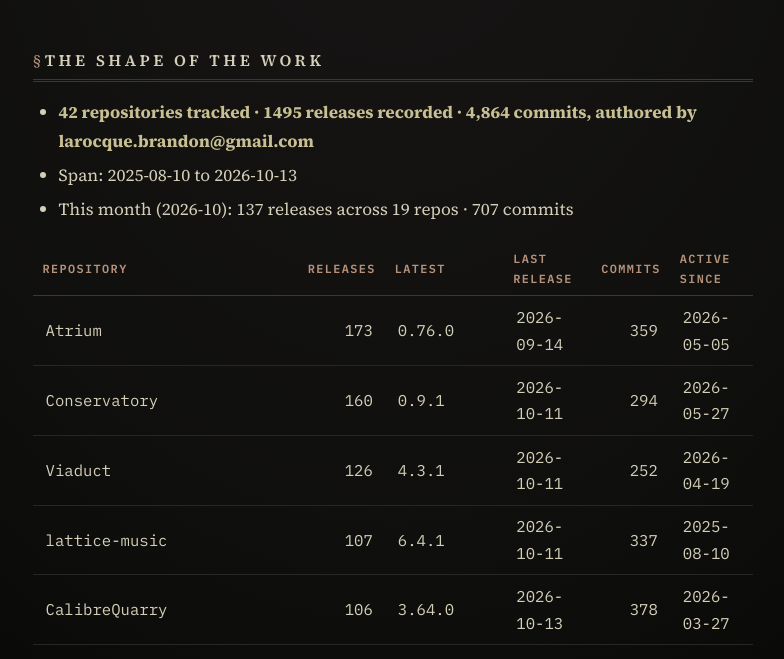
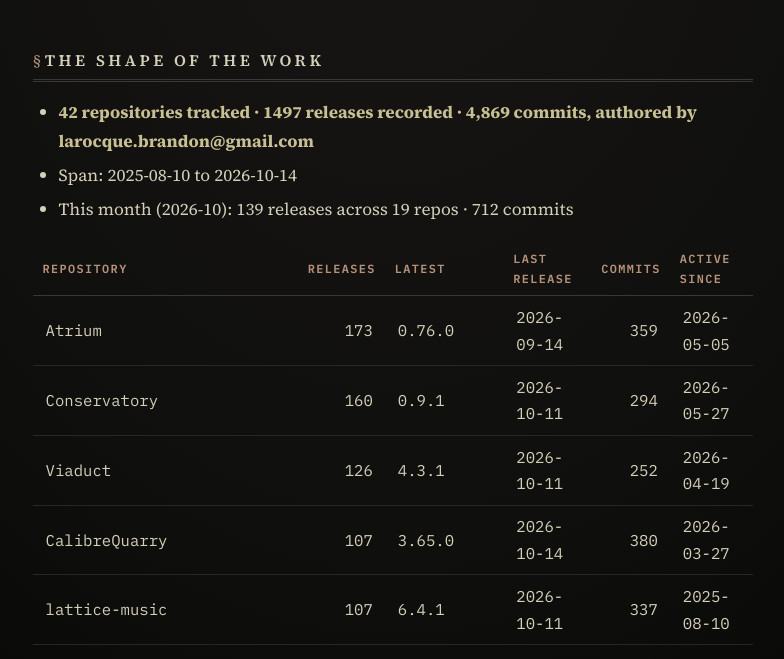
Before and after one commit to VirInvictus/VirInvictus.github.io, a Jekyll site: the page built from patchnotes.md, in a window 1280 px wide and 900 px high. Shown: the part 219-878 px from the top of the window, without its empty margins (247-1031 px from the left). Built offline with Jekyll 4.4.1, drawn with Linux system fonts in a browser that asks for light colours; some of the changed text lies outside the part shown.

````diff
--- a/patchnotes.md
+++ b/patchnotes.md
@@ -15,17 +15,17 @@ remain canonical; this file is a projection, reproducible with
 
 ## The shape of the work
 
-- **42 repositories tracked · 1495 releases recorded · 4,864 commits, authored by larocque.brandon@gmail.com**
-- Span: 2025-08-10 to 2026-10-13
-- This month (2026-10): 137 releases across 19 repos · 707 commits
+- **42 repositories tracked · 1497 releases recorded · 4,869 commits, authored by larocque.brandon@gmail.com**
+- Span: 2025-08-10 to 2026-10-14
+- This month (2026-10): 139 releases across 19 repos · 712 commits
 
 | Repository | Releases | Latest | Last release | Commits | Active since |
 |---|---:|---|---|---:|---|
 | Atrium | 173 | 0.76.0 | 2026-09-14 | 359 | 2026-05-05 |
 | Conservatory | 160 | 0.9.1 | 2026-10-11 | 294 | 2026-05-27 |
 | Viaduct | 126 | 4.3.1 | 2026-10-11 | 252 | 2026-04-19 |
+| CalibreQuarry | 107 | 3.65.0 | 2026-10-14 | 380 | 2026-03-27 |
 | lattice-music | 107 | 6.4.1 | 2026-10-11 | 337 | 2025-08-10 |
-| CalibreQuarry | 106 | 3.64.0 | 2026-10-13 | 378 | 2026-03-27 |
 | Catagotchi | 104 | 4.51.0 | 2026-09-18 | 166 | 2026-07-10 |
 | Hearth | 101 | 0.13.68 | 2026-09-15 | 129 | 2026-06-14 |
 | Framework | 97 | 1.0.2 | 2026-09-16 | 170 | 2026-04-06 |
@@ -79,11 +79,11 @@ remain canonical; this file is a projection, reproducible with
 | 2026-07 | ▇▇▇▇▇▇▇▇▇▇▇▇ 154 | ▇▇▇▇▇▇▇▇ 476 |
 | 2026-08 | ▇▇▇▇▇▇▇▇▇▇▇▇▇ 165 | ▇▇▇▇▇▇▇▇▇▇▇▇▇ 776 |
 | 2026-09 | ▇▇▇▇▇▇▇▇▇▇▇▇▇▇▇▇▇▇▇▇▇▇▇▇▇▇▇▇ 350 | ▇▇▇▇▇▇▇▇▇▇▇▇▇▇▇▇▇▇▇▇▇▇▇▇▇▇▇▇ 1,729 |
-| 2026-10 | ▇▇▇▇▇▇▇▇▇▇▇ 137 | ▇▇▇▇▇▇▇▇▇▇▇ 707 |
+| 2026-10 | ▇▇▇▇▇▇▇▇▇▇▇ 139 | ▇▇▇▇▇▇▇▇▇▇▇▇ 712 |
 
 ## The languages
 
-432,248 lines of code · 27 languages · 41 repos
+433,683 lines of code · 27 languages · 41 repos
 
 ```
 ████████████████▓▓▓▓▓▓▓▓▓▓▓▓▓▓▒▒▒▒▒░░···
@@ -112,10 +112,12 @@ remain canonical; this file is a projection, reproducible with
 
 #### October 2026
 
+- **10-14 · CalibreQuarry 3.65.0** · The version-skew batch: the scripts self-identify their toolchain, reconcile floors its module, and the read-back arbiters a refused normalization (issue #20)
 - **10-13 · CalibreQuarry 3.64.0** · The evening-wave batch: edition-tag stripping, the refusal-split detail, and the preempted-consent record (issues #17, #18, #19)
 - **10-13 · CalibreQuarry 3.63.7** · The duplicate-screen keypair and imprint batch (issue #13)
 - **10-13 · CalibreQuarry 3.63.6** · The unreadable classification fix (issue #15)
 - **10-13 · CalibreQuarry 3.63.5** · The default-namespace EPUB3 fix (issue #16)
+- **10-13 · Docket 1.0.0**
 - **10-13 · Docket 0.3.0**
 - **10-13 · bindery-cli 0.49.0** · The single-file repair probe writes nothing (issue #7)
 - **10-12 · CalibreQuarry 3.63.4** · The cquarry 1.28.0 floor (the entity case-change wave)
@@ -1263,14 +1265,14 @@ that are not this workspace's work.
 | 2-kobo-style-sleepscreen-banner-prettified | 8 | 0 | 2 | 0 | 6 | 0 |
 | Atrium | 173 | 163 | 0 | 2 | 8 | 1 |
 | AudiobookTools | 6 | 6 | 0 | 0 | 0 | 0 |
-| CalibreQuarry | 106 | 106 | 0 | 0 | 0 | 0 |
+| CalibreQuarry | 107 | 107 | 0 | 0 | 0 | 0 |
 | Carrel | 20 | 20 | 0 | 0 | 0 | 0 |
 | Carrel-calibre-web | 19 | 18 | 0 | 1 | 0 | 0 |
 | Catagotchi | 104 | 104 | 0 | 0 | 0 | 0 |
 | Coffer | 0 | 0 | 0 | 0 | 0 | 0 |
 | Colophon | 33 | 33 | 0 | 0 | 0 | 0 |
 | Conservatory | 160 | 13 | 2 | 54 | 91 | 0 |
-| Docket | 3 | 3 | 0 | 0 | 0 | 0 |
+| Docket | 4 | 4 | 0 | 0 | 0 | 0 |
 | Foyer | 6 | 3 | 0 | 0 | 3 | 0 |
 | Framework | 97 | 97 | 0 | 0 | 0 | 2 |
 | Haveli | 28 | 0 | 4 | 0 | 24 | 0 |
````
Also changed, not shown: other parts of patchnotes.md (+6 -6 lines).
